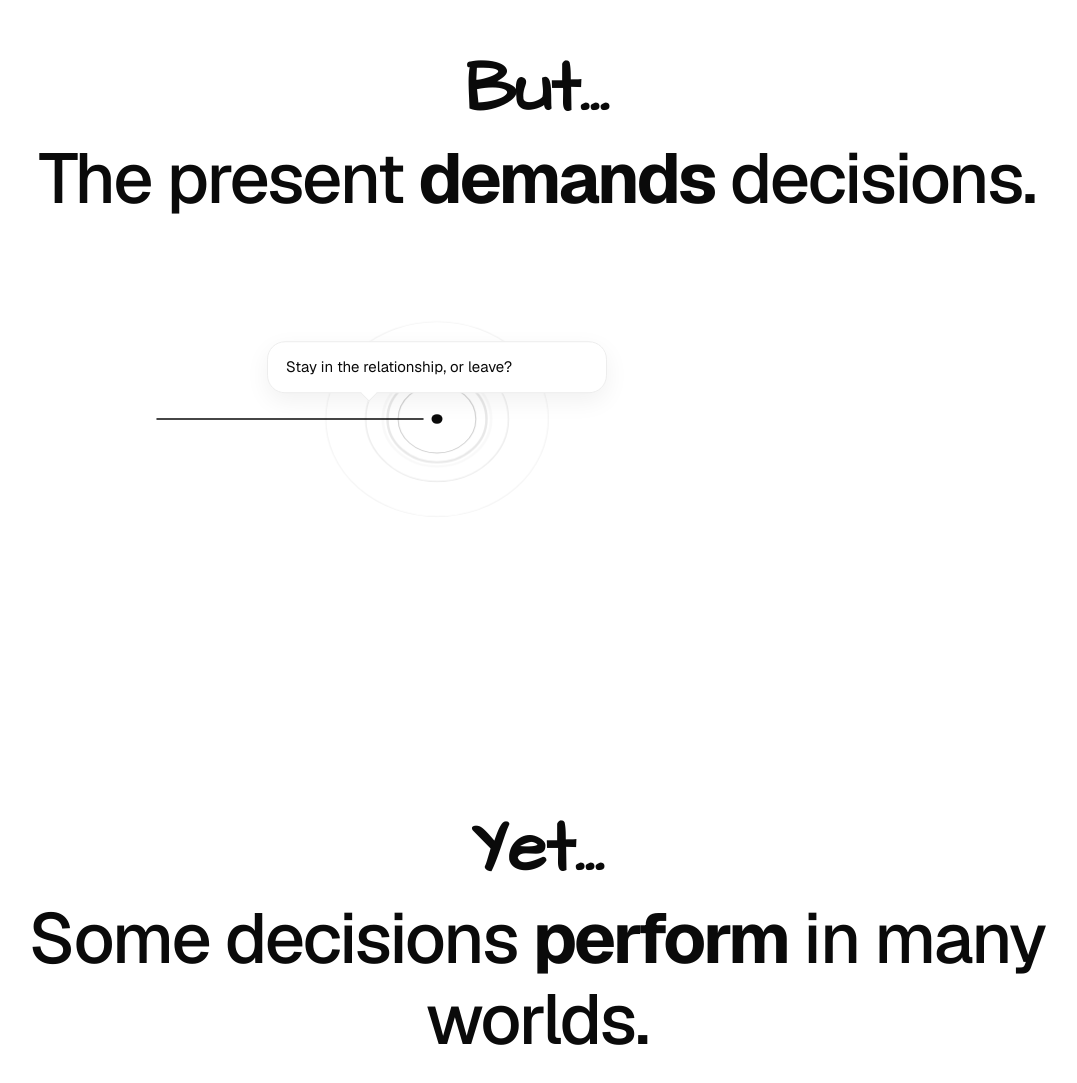
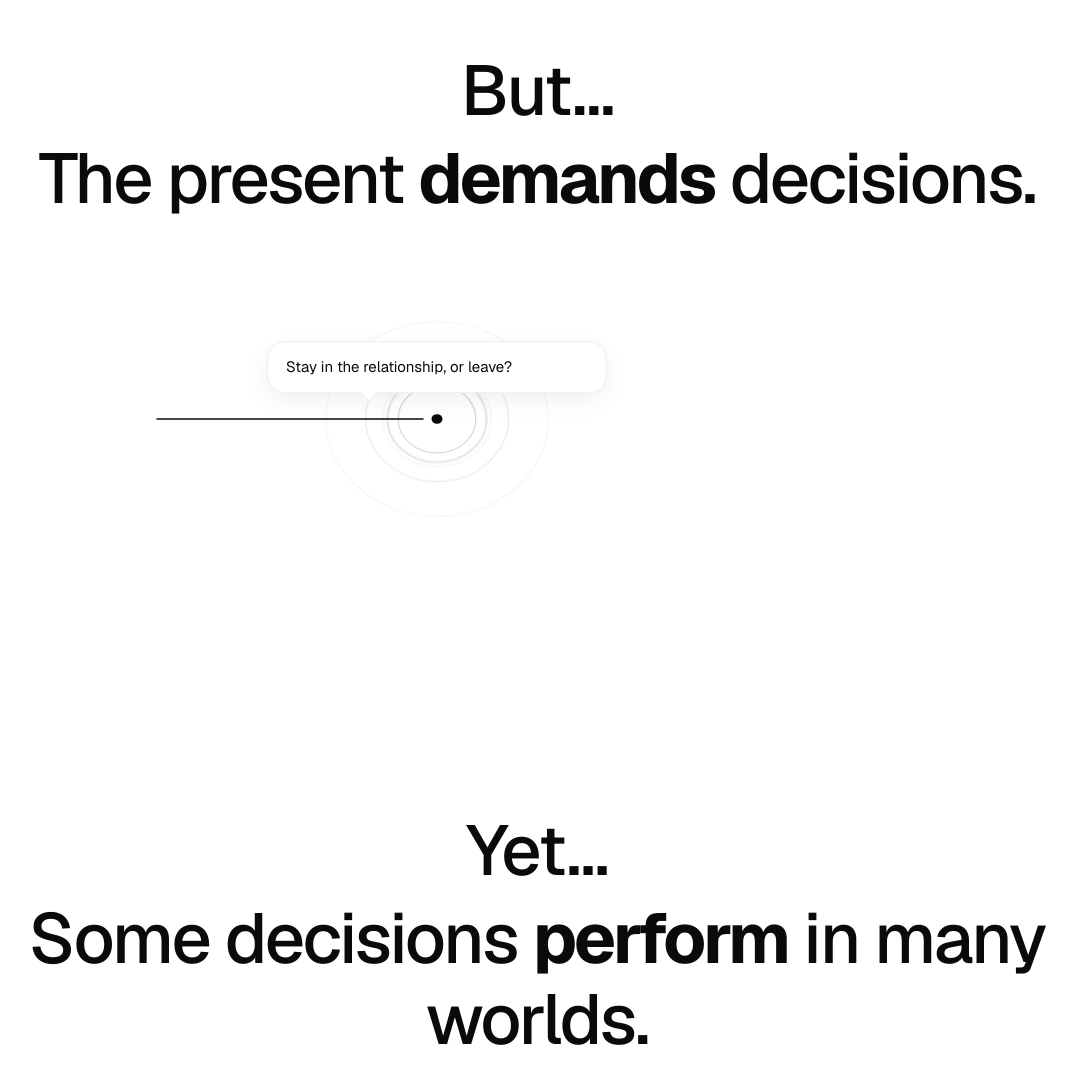
Before and after one commit to juliustgeiger-lab/Personal-Webseite, a Next.js app: page / in a window 1280 px wide. Shown: the part 893-1976 px from the top of the page, without its empty margins (103-1180 px from the left). Built offline with nearby package versions, Linux system fonts and the light colour scheme.

Commit message:
Bridge words 'But…' / 'Yet…': drop the script-font override entirely. Inherit font-family, weight, letter-spacing from the headline (Geist) — bridge differentiates only by sitting on its own line, no longer by typography

```diff
--- a/src/app/globals.css
+++ b/src/app/globals.css
@@ -601,16 +601,15 @@ section.present {
   max-width: 24ch;
 }
 
-/* Bridge from the hero — same size as the rest of the headline, but in
-   Caveat (casual notebook hand) so it reads as a quick written aside,
-   without Sacramento's cursive flourish. */
+/* Bridge from the hero — typeset in the same Geist as the rest of the
+   headline, just on its own line. */
 .present-headline__lead {
   display: block;
-  font-family: var(--font-architects), cursive;
-  font-weight: 600;
-  font-style: normal;
-  letter-spacing: 0;
-  color: var(--ink);
+  font-family: inherit;
+  font-weight: inherit;
+  font-style: inherit;
+  letter-spacing: inherit;
+  color: inherit;
   line-height: 1;
   margin-bottom: 0.18em;
 }
@@ -757,11 +756,11 @@ section.many-worlds {
 
 .many-worlds-headline__lead {
   display: block;
-  font-family: var(--font-architects), cursive;
-  font-weight: 600;
-  font-style: normal;
-  letter-spacing: 0;
-  color: var(--ink);
+  font-family: inherit;
+  font-weight: inherit;
+  font-style: inherit;
+  letter-spacing: inherit;
+  color: inherit;
   line-height: 1;
   margin-bottom: 0.18em;
 }
```
